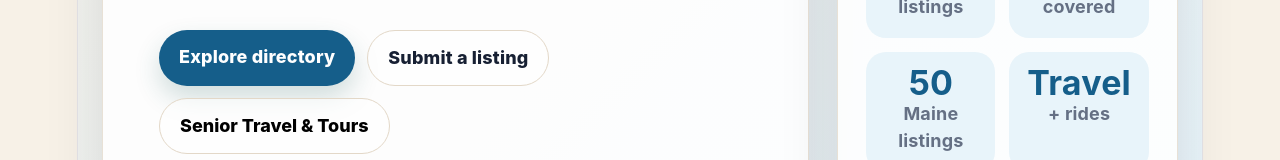
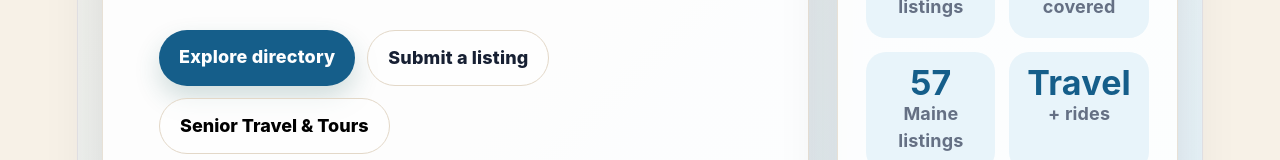
Before and after one commit to bahramjo4534-prog/senior-fun-usa, a React (Vite) app: page / in a window 1280 px wide. Shown: the part 755-915 px from the top of the page. Built offline with nearby package versions, Linux system fonts and the light colour scheme.

Commit message:
Update Maine homepage listing count

```diff
--- a/src/App.jsx
+++ b/src/App.jsx
@@ -212,7 +212,7 @@ function App() {
               <span>States covered</span>
                 </div>
                 <div>
-                  <strong>50</strong>
+                  <strong>57</strong>
               <span>Maine listings</span>
                 </div>
                 <div>
```
